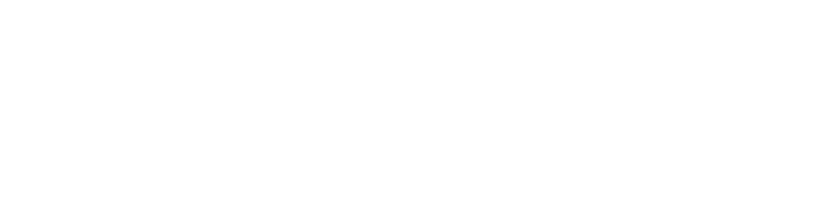
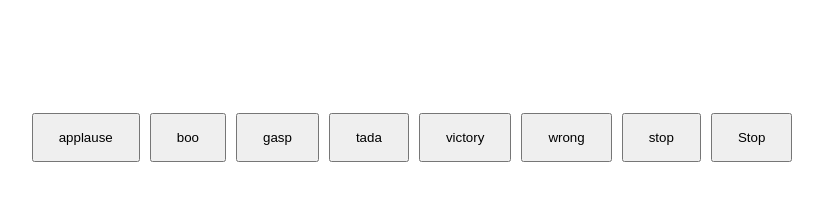
Before and after one commit to acciojob/Soundbar-KothakapuPooja1801, a website: page main.html in a window 1280 px wide. Shown: the whole page, without its empty margins (228-1051 px from the left). Drawn offline with Linux system fonts and the light colour scheme.

Commit message:
created a submission

```diff
--- a/main.html
+++ b/main.html
@@ -8,6 +8,7 @@
 
 <body>
 	<!-- the entire body must be written by student -->
+	<div id = "buttons"></div>
     <script type="text/javascript" src="./script.js">
 </script>
 
--- a/script.js
+++ b/script.js
@@ -1 +1,21 @@
 //your JS code here. If required.
+//your JS code here. If required.
+let sounds = ['applause','boo','gasp','tada','victory','wrong','stop']
+let btns = document.getElementById('buttons')
+sounds.forEach((sound)=>{
+	let button = document.createElement("button")
+	button.className = "btn"
+	button.textContent = sound
+	button.addEventListener("click",()=>{
+		let audio = new Audio("./sounds/" + sound + ".mp3")
+		audio.play()
+	})
+	buttons.appendChild(button)
+})
+let stopBtn = document.createElement('button')
+stopBtn.className = "stop"
+stopBtn.textContent = "Stop"
+stopBtn.addEventListener("click",()=>{
+	location.reload()
+})
+buttons.appendChild(stopBtn)
--- a/styles.css
+++ b/styles.css
@@ -1 +1,11 @@
 /*  your css code here. If applicable */
+/*  your css code here. If applicable */
+body{
+	text-align:center;
+	padding-top:100px;
+}
+.btn,
+.stop{
+	padding: 15px 25px;
+	margin:5px;
+}
```
